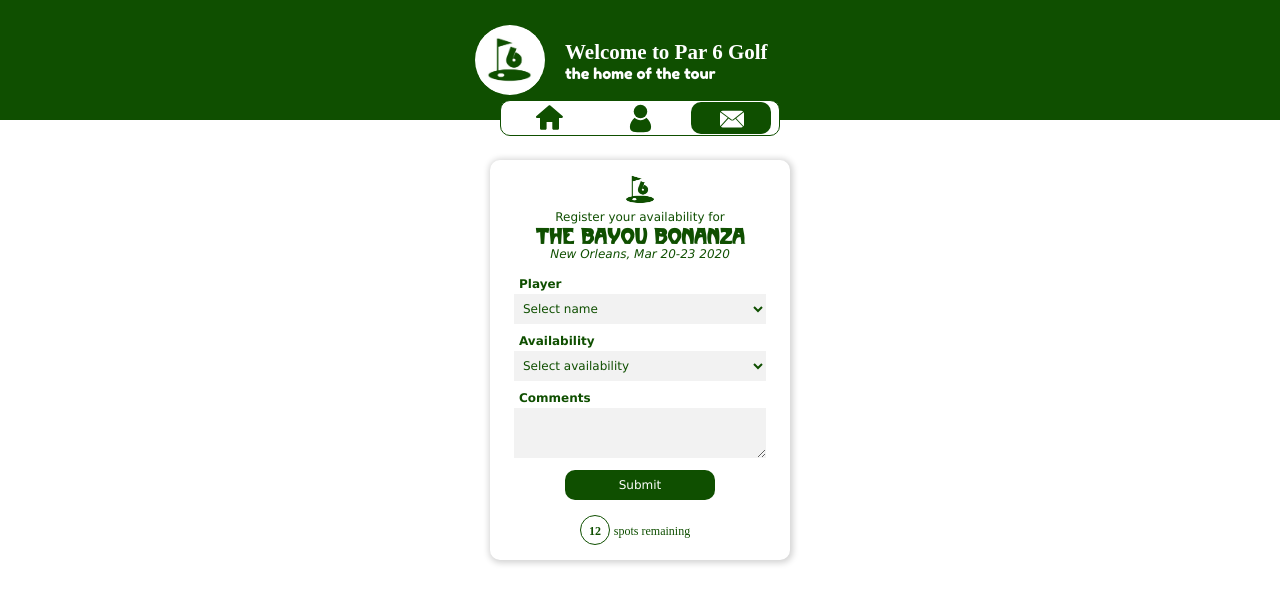
After one commit to dmhburke/par6golfhomepageGIT, a Django app: page /register in a window 1280 px wide. The commit adds this page. Shown: the top 604 px of the page. Run offline with Django 3.2, Linux system fonts and the light colour scheme; data that the repository does not hold is empty; some libraries are stand-ins or nearby versions.

Commit message:
Updated files

```diff
--- /dev/null
+++ b/catalog/forms.py
@@ -0,0 +1,15 @@
+from django import forms
+from django.forms import ModelForm
+from catalog.choices import *
+
+from catalog.models import PlayerModel, PlayerRegisterModel
+
+class PlayerRegisterForm(ModelForm):
+    """Form to record player registration"""
+    player_name = forms.ModelChoiceField(queryset=PlayerModel.objects.all(), empty_label='Select name', label='')
+    tour_status = forms.ChoiceField(choices=STATUS_OPTIONS, label='')
+    comments = forms.CharField(widget=forms.Textarea(attrs={"rows":2, "cols":30}),  label='', required=False)
+
+    class Meta:
+            model=PlayerRegisterModel
+            fields = ('player_name', 'tour_status', 'comments',)
--- a/catalog/static/css/styles.css
+++ b/catalog/static/css/styles.css
@@ -153,6 +153,11 @@
   transform: rotate(180deg);
 }
 
+.contentBuffer20px {
+  width: 100%;
+  height: 20px;
+}
+
 /* BASETEMPLATE FORMATTING - header banner and mobile container*/
 #headerMainBanner {
   width: 100%;
@@ -206,6 +211,66 @@
   color: white;
 }
 
+.menuContainer {
+  height: 36px;
+  width: 280px;
+  position: absolute;
+  top: 100px;
+  left: 40px;
+  background-color: white;
+  z-index: 200;
+  border-radius: 10px;
+  border: 1px solid var(--par6green);
+}
+
+.menuItem {
+    height: 32px;
+    width: 80px;
+    border-radius: 100%;
+    /* border: 1px solid var(--par6green); */
+    position: absolute;
+    top: 1px;
+}
+
+#menuItemHome {
+  left: 10px;
+}
+
+#menuItemPlayers {
+  left: 100px;
+}
+
+#menuItemRegister {
+  left: 190px;
+}
+
+.menuIconHolder {
+  height: 100%;
+  border-radius: 10px;
+}
+
+#menuIconHome {
+  height: 85%;
+  margin-left: 25px;
+  margin-top: 2px;
+}
+
+#menuIconPlayer {
+  height: 90%;
+  margin-left: 25px;
+  margin-top: 2px;
+}
+
+#menuIconRegister {
+  height: 100%;
+  margin-left: 25px;
+  margin-top: 1px;
+}
+
+.menuItemActive {
+  background-color: var(--par6green);
+}
+
 /* LANDING PAGE */
 .scrollContainer {
     width: 100%;
@@ -223,6 +288,7 @@
   min-height: 200px;
   width: 320px;
   margin: 20px auto;
+  margin-top: 20px;
   padding-top: 5px;
   border: 2px solid var(--par6green);
   position: relative;
@@ -738,3 +804,213 @@
 #originButtonOut {
   background-color: var(--par6green)
 }
+
+/* ===REGISTER PAGE=== */
+
+.formContainer {
+  height: 400px;
+  width: 300px;
+  margin: 20px auto;
+  border-radius: 10px;
+  position: relative;
+}
+
+.formIconPar6 {
+  height: 40px;
+  width: 40px;
+  position: absolute;
+  top: 10px;
+  left: 130px;
+  background-color: grey;
+}
+
+.formTextBox {
+  position: absolute;
+  left: 40px;
+  height: 15px;
+  width: 220px;
+  text-align: center;
+  color: var(--par6green)
+}
+
+#formHeader {
+  top: 50px;
+}
+
+#formNextTour {
+  top: 66px;
+  font-weight: bold;
+  font-family: var(--bonanzaFont);
+  font-size: 1.6rem;
+}
+
+#formNextTourDetails {
+    top: 87px;
+    font-style: italic;
+}
+
+.formContentBox {
+  height: 235px;
+  width: 280px;
+  /* background-color: #F2f2f2; */
+  position: absolute;
+  top: 105px;
+  left: 10px;
+}
+
+.formContentRow {
+  height: 45px;
+  width: 90%;
+  /* background-color: grey; */
+  margin: 12px auto;
+
+}
+
+#formCommentsRow {
+  height: 50px;
+  overflow: hidden;
+  background-color: #F2F2F2;
+
+}
+
+.formContentLabel {
+  height: 15px;
+  margin: 2px 5px;
+  color: var(--par6green);
+  font-weight: bold;
+}
+
+.formContentEntry {
+  height: 30px;
+  background-color: #F2F2F2;
+
+}
+
+#id_player_name, #id_tour_status, #id_comments {
+  width: 100%;
+  height: 100%;
+  border: none;
+}
+
+select, textarea {
+  padding: 5px 5px;
+  background-color: #f2f2f2;
+  color: var(--par6green);
+}
+
+select:focus, textarea:focus {
+  background-color: var(--par6green);
+  color: white;
+}
+
+.formSubmitButton {
+  height: 30px;
+  width: 150px;
+  position: absolute;
+  bottom: 0px;
+  left: 65px;
+  border-radius: 10px;
+  background-color: var(--par6green);
+  border: none;
+  color: white;
+}
+
+.formSpotsRemainingBox {
+  height: 30px;
+  width: 130px;
+  position: absolute;
+  bottom: 15px;
+  left: 90px;
+}
+
+.formSpotsRemainingNo {
+  display: inline-block;
+  height: 30px;
+  width: 30px;
+  border: 1px solid var(--par6green);
+  border-radius: 100%;
+  color: var(--par6green);
+  font-weight: bold;
+  text-align: center;
+  line-height: 30px;
+  font-family: var(--brandfont)
+}
+
+.formSpotsRemainingText {
+  display: inline-block;
+  height: 30px;
+  line-height: 30px;
+  padding-left: 0px;
+  color: var(--par6green);
+  font-family: var(--brandfont)
+
+}
+
+/* === REGEISTER SUCCESS PAGE === */
+
+#formResultHeader {
+  top: 50px;
+  font-weight: bold;
+}
+
+#formResultMessage {
+  top: 65px;
+}
+
+#formResultID {
+  top: 95px;
+  height: 60px;
+  position: relative;
+  border-top: 1px solid #F2F2F2;
+  border-bottom: 1px solid #F2F2F2;
+}
+
+.formPlayerImage {
+  height:50px;
+  width: 50px;
+  position: absolute;
+  top: 5px;
+  border-radius: 100%;
+}
+
+.formPlayerName {
+  height: 20px;
+  position: absolute;
+  top: 15px;
+  left: 60px;
+  color: var(--par6green);
+  font-weight: bold;
+}
+
+.formPlayerResponse {
+  height: 20px;
+  position: absolute;
+  top: 30px;
+  left: 65px;
+  color: var(--par6green);
+  background-image:
+}
+
+.formResponseIcon {
+  height: 30px;
+  width: 30px;
+  position: absolute;
+  top: 15px;
+  right: 0px;
+}
+
+#formResultSignoff {
+    top: 170px;
+    width: 80%;
+    left: 30px;
+}
+
+.formResultGif {
+  height: 160px;
+  width: 260px;
+  position: absolute;
+  top: 215px;
+  left: 20px;
+  border-radius: 10px;
+
+}
--- a/catalog/templates/_basetemplate.html
+++ b/catalog/templates/_basetemplate.html
@@ -50,7 +50,24 @@ Par 6 Golf
     <img class="par6logo" src="{% static 'icons/par6Logo.jpg' %}">
     </div>
   <div id=par6WelcomeText>Welcome to Par 6 Golf</div>
-  <div id=homeOfTourText>the home of the tour &#174</div>
+  <div id=homeOfTourText>the home of the tour <!--&#174--> </div>
+
+  <div class=menuContainer>
+    <div class=menuItem id=menuItemHome>
+      {% block menuItemHome %}
+      {% endblock %}
+    </div>
+    <div class=menuItem id=menuItemPlayers>
+      {% block menuItemPlayers %}
+      {% endblock %}
+    </div>
+    <div class=menuItem id=menuItemRegister>
+      {% block menuItemRegister %}
+      {% endblock %}
+    </div>
+  </div>
+
+
   </div>
 <!-- MAIN CONTENT: Each page extends this template and pipes in content within the content block -->
 
--- /dev/null
+++ b/catalog/templates/register.html
@@ -0,0 +1,65 @@
+{% extends "_basetemplate.html" %}
+
+{% block browserTitle %}
+
+{% endblock %}
+
+{% load static %}
+
+<!-- This block section defines the ACTIVE MENU ITEMS in the menu bar (adjusted for each) -->
+{% block menuItemHome %}
+<a href="{% url 'landingpage' %}">
+  <div class="menuIconHolder"> <!-- menuItemActive -->
+  <img id=menuIconHome src="{% static 'icons/menuHomeGreen.svg' %}"></div></a>
+{% endblock %}
+
+{% block menuItemPlayers %}
+<a href="{% url 'register' %}">
+  <div class="menuIconHolder">
+  <img id=menuIconPlayer src="{% static 'icons/menuPlayerGreen.svg' %}"></div></a>
+{% endblock %}
+
+{% block menuItemRegister %}
+<a href="{% url 'register' %}">
+  <div class="menuIconHolder menuItemActive">
+  <img id=menuIconRegister src="{% static 'icons/menuRegisterWhite.svg' %}"></div></a>
+{% endblock %}
+
+
+{% block content %}
+<div class=contentBuffer20px></div>
+<div class="formContainer bigShadow">
+  <img class=formIconPar6 src="{% static 'icons/par6Logo.jpg' %}">
+<div class=formTextBox id=formHeader>Register your availability for</div>
+<div class=formTextBox id=formNextTour>The Bayou Bonanza</div>
+<div class=formTextBox id=formNextTourDetails>New Orleans, Mar 20-23 2020</div>
+
+<div class=formContentBox>
+  <form method="post">
+    {% csrf_token %}
+    <div class=formContentRow>
+      <div class=formContentLabel>Player</div>
+      <div class=formContentEntry>{{form.player_name}}</div>
+      </div>
+      <div class=formContentRow>
+        <div class=formContentLabel>Availability</div>
+        <div class=formContentEntry>{{form.tour_status}}</div>
+        </div>
+        <div class=formContentRow>
+          <div class=formContentLabel>Comments</div>
+          <div class=formContentEntry id=formCommentsRow>{{form.comments}}</div>
+          </div>
+
+    <button class=formSubmitButton type="submit">Submit</button>
+  </form>
+</div>
+
+<div class=formSpotsRemainingBox>
+  <div class=formSpotsRemainingNo>{{remaining_spots}}</div>
+  <div class=formSpotsRemainingText>spots remaining</div>
+  </div>
+
+
+</div>
+
+{% endblock %}
--- a/catalog/urls.py
+++ b/catalog/urls.py
@@ -3,5 +3,10 @@ from . import views
 
 urlpatterns = [
     path('', views.landingpage, name='landingpage'),
-    path('XXcountdowntest1', views.XXcountdowntest1, name='XXcountdowntest1'),
+    path('register', views.register, name='register'),
+    path('registersuccess', views.registersuccess, name='registersuccess')
+
 ]
+
+
+# path('XXcountdowntest1', views.XXcountdowntest1, name='XXcountdowntest1'),
--- a/catalog/views.py
+++ b/catalog/views.py
@@ -1,8 +1,10 @@
 from django.shortcuts import render
+from django.shortcuts import render, redirect
 
 
 #Import models here
-from catalog.models import TourPlayerModel, TourModel, TourCoursesModel
+from catalog.models import TourPlayerModel, PlayerModel, TourModel, TourCoursesModel, PlayerRegisterModel
+from catalog.forms import PlayerRegisterForm
 
 # Create your views here.
 def landingpage(request):
@@ -280,25 +282,70 @@ def landingpage(request):
 
     return render(request,'landingpage.html',context=context)
 
-# === FOR NEW TOUR, COPY AND REPLACE CODE <<>> ===
-# TOUR ADMIN - <<Tour Name>>
-    # try:
-        # <<tour shortname>> = TourModel.objects.get(title="<<tour FullName>>").title
-    # except:
-        # <<tour shortname>> = ""
-    # <<tour shortname>>_location = TourModel.objects.get(title=<<tour shortname>>).location
-    # <<tour shortname>>_number = TourModel.objects.get(title=<<tour shortname>>).tour_number
-    # <<tour shortname>>_dates = TourModel.objects.get(title=<<tour shortname>>).tour_dates
+def register(request):
+    """View that controls how players register for next tour"""
 
-# TOUR DETAILS - Duel in the Desert
-    # <<tour shortname>>_players = TourPlayerModel.objects.filter(tour_title__title=<<tour shortname>>)
-    # <<tour shortname>>_courses = TourCoursesModel.objects.filter(tour_title__title=<<tour shortname>>)
-    # <<tour shortname>>_result = TourPlayerModel.objects.filter(tour_title__title=<<tour shortname>>, tour_position__lte=6).order_by('tour_position')
-    # <<tour shortname>>_organizer = TourPlayerModel.objects.filter(tour_title__title=<<tour shortname>>, tour_organizer="Yes")
-    # try:
-    #     <<tour shortname>>_winner = TourPlayerModel.objects.get(tour_title__title=slamma, tour_position__lte=1).tour_player
-    # except:
-    #     <<tour shortname>>_winner = "TBD"
+    # Form details to record registration
+    if request.method == 'POST':
+        form = PlayerRegisterForm(request.POST, request.FILES)
+        if form.is_valid():
+            post = form.save(commit=False)
+            post.save()
+            return redirect('registersuccess') #or whatever the url
+    else:
+        form = PlayerRegisterForm()
+
+    #calculation of remaining slots left for next tour
+    next_tour_name = "The Bayou Bonanza"
+    total_tour_spots = 12
+
+    locked_in_spots = TourPlayerModel.objects.filter(tour_title__title=next_tour_name).count()
+    remaining_spots = total_tour_spots - locked_in_spots
+    context = {
+        'form': form,
+        'remaining_spots': remaining_spots,
+    }
+
+    return render(request, 'register.html', context=context)
+
+def registersuccess(request):
+    """"""
+    latest_entry = PlayerRegisterModel.objects.last()
+    latest_entry_name = latest_entry.player_name
+    latest_entry_response_raw = latest_entry.tour_status
+
+    def convert_response(entry):
+        switch_options = {
+            "YES": "Lock me in",
+            "MAYBE": "Keep me informed",
+            "NO": "Out"
+        }
+        return switch_options.get(entry, "Invalid response")
+
+    latest_entry_response = convert_response(latest_entry_response_raw)
+    latest_entry_image = PlayerModel.objects.get(name=latest_entry_name).image
+
+    def get_emoji(value):
+        switch_options = {
+        "YES": "https://s3.amazonaws.com/pix.iemoji.com/images/emoji/apple/ios-12/256/thumbs-up.png",
+        "NO": "https://s3.amazonaws.com/pix.iemoji.com/images/emoji/apple/ios-12/256/thumbs-down.png",
+        "MAYBE": "https://i.pinimg.com/originals/d6/06/3c/d6063c4b824cae58b5de19cf1ccf315f.png"
+        }
+
+        return switch_options.get(value, "")
+
+    response_emoji = get_emoji(latest_entry_response_raw)
+
+    context = {
+        'latest_entry_name': latest_entry_name,
+        'latest_entry_response': latest_entry_response,
+        'latest_entry_image': latest_entry_image,
+        'response_emoji': response_emoji,
+        # 'test': test,
+    }
+
+    return render(request, 'registersuccess.html', context=context)
+
 
 
 def XXcountdowntest1(request):
```
Also changed, not shown: catalog/choices.py (added, +7 -0 lines), catalog/models.py (+6 -1 lines), catalog/templates/landingpage.html (+23 -1 lines), catalog/templates/registersuccess.html (added, +46 -0 lines), catalog/static/icons/menuHomeGreen.svg (added), catalog/static/icons/menuHomeWhite.svg (added), catalog/static/icons/menuPlayerGreen.svg (added), catalog/static/icons/menuPlayerWhite.svg (added), catalog/static/icons/menuRegisterGreen.svg (added), catalog/static/icons/menuRegisterWhite.svg (added), 1 other file.
